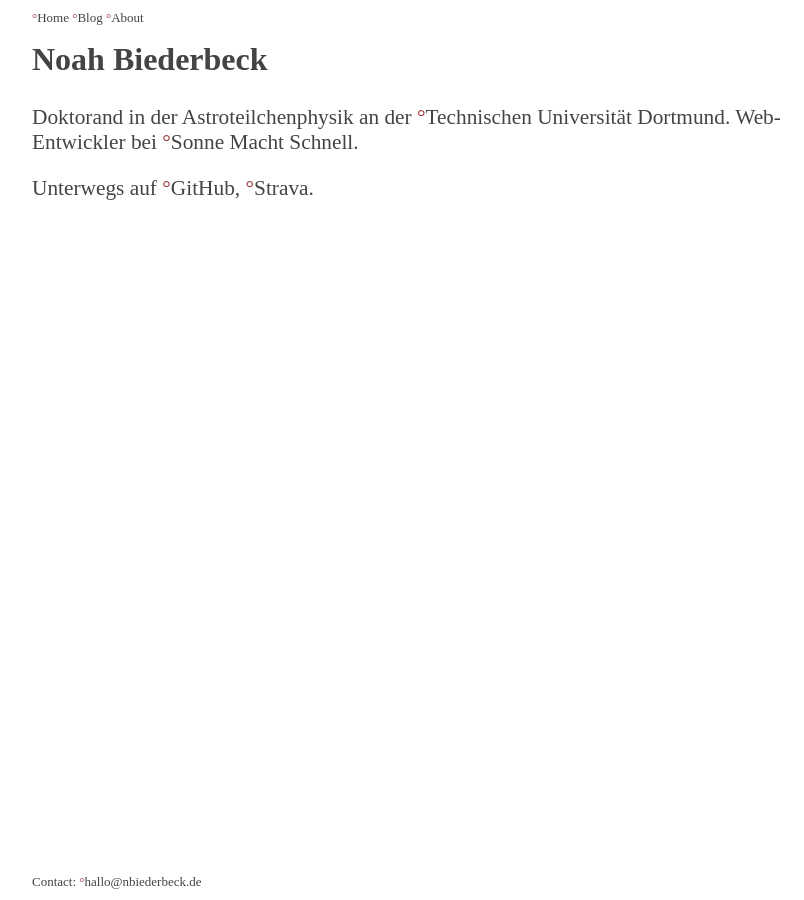
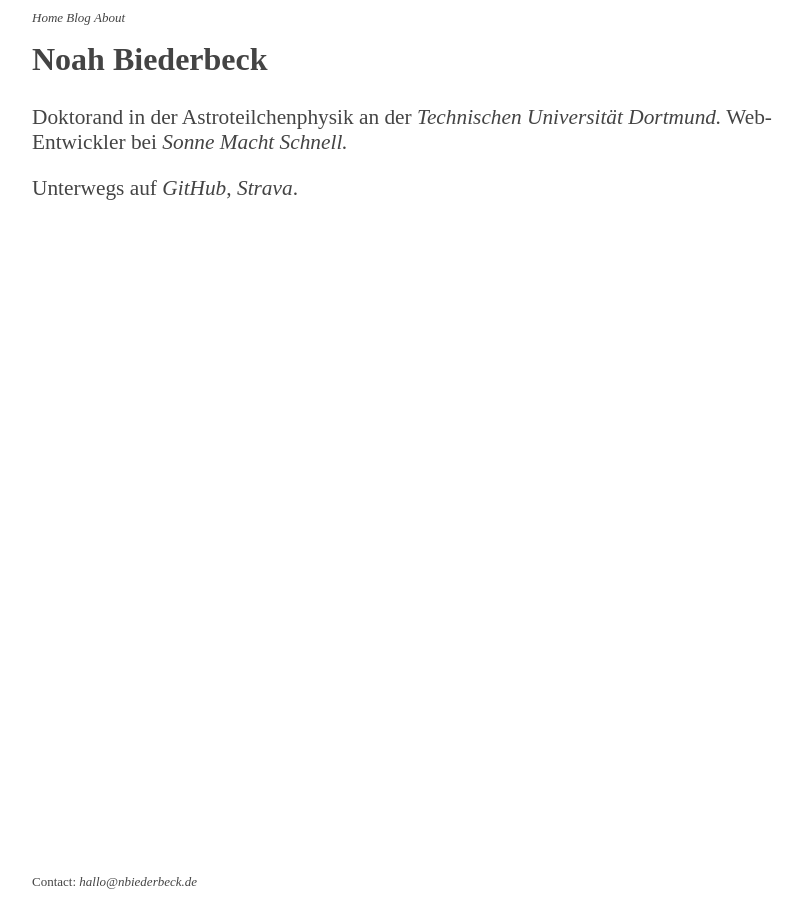
Before and after one commit to nbiederbeck/nbiederbeck.github.io, a Jekyll site: the page built from index.md, in a window 1280 px wide. Shown: the whole page, without its empty margins (208-1012 px from the left). Built offline with Jekyll 4.4.1, drawn with Linux system fonts in a browser that asks for light colours.

Commit message:
italic links

```diff
--- a/assets/style.css
+++ b/assets/style.css
@@ -18,6 +18,7 @@ h3 {
 }
 a {
   text-decoration: none;
+  font-style: italic;
   color: inherit;
 }
 a:hover {
@@ -25,11 +26,6 @@ a:hover {
   transition-property: background;
   transition-duration: 0.2s;
   border-radius: 8px;
-}
-a::before {
-  position: relative;
-  content: "°";
-  color: #933;
 }
 footer, header {
   position: fixed;
@@ -50,7 +46,4 @@ header {
   a:hover {
     background: #433;
   }
-  a::before {
-    color: #f33;
-  }
 }
```
